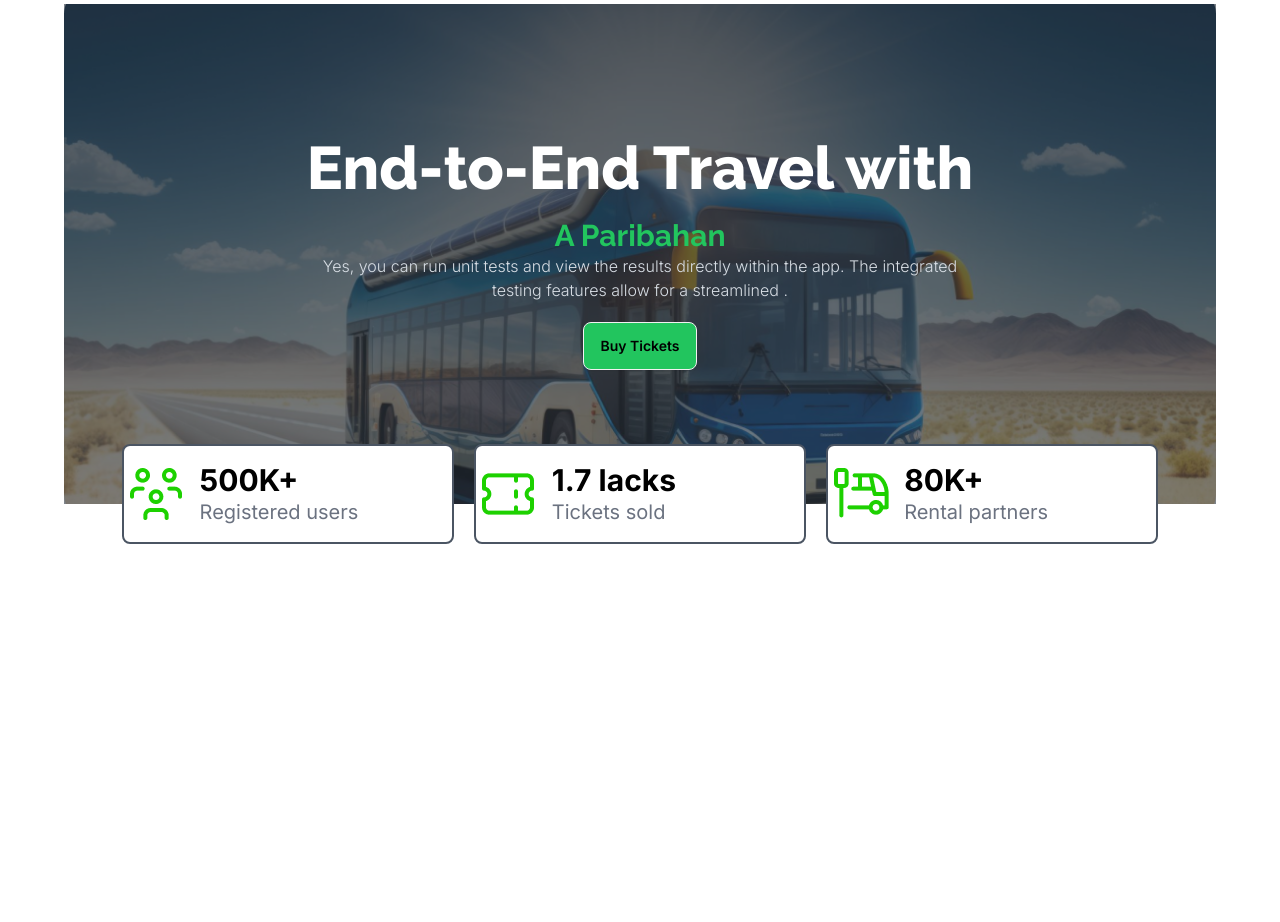
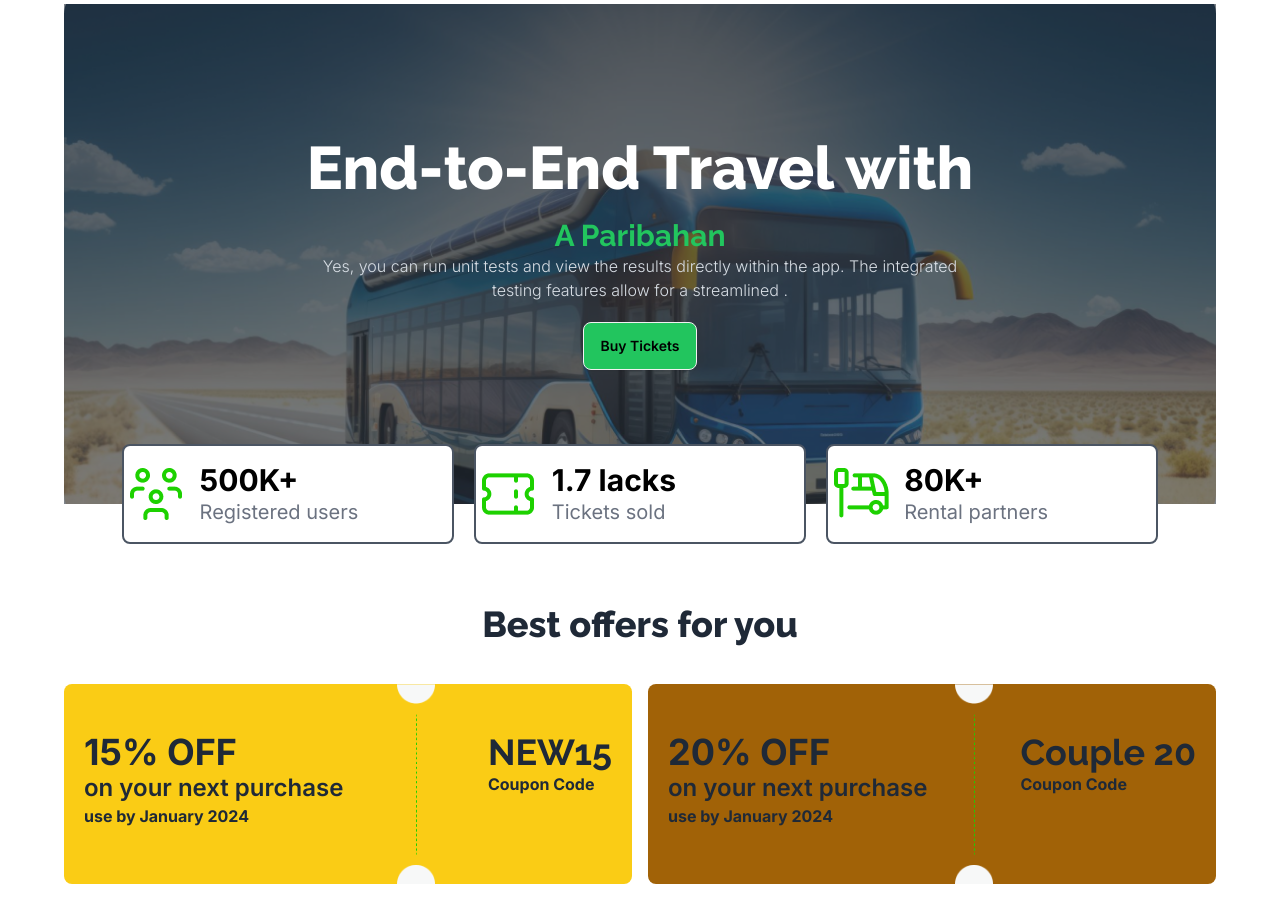
Before and after one commit to Animes101/assignment-5, a plain HTML site: page index.html in a window 1280 px wide. Shown: the part 72-994 px from the top of the page. Before the commit the page ends 800 px from the top, so only its background shows below. Drawn offline with nearby package versions, Linux system fonts and the light colour scheme.

Commit message:
complated offer area design

```diff
--- a/index.html
+++ b/index.html
@@ -108,9 +108,39 @@
         </section>
 
         <!--=======offers section======-->
-        <section>
-            <div class="container">
+        <section class="mt-[300px] md:mt-[100px]">
+            <div class="w-[90%] mx-auto">
+                <h1 class="text-center text-4xl raleway-font font-extrabold">Best offers for you</h1>
+                <!--offer cards-->
+                <div class="grid gap-4 grid-cols-1 lg:grid-cols-2 my-10">
+                    <!--offer card -1-->
+                    <div class="flex rounded-lg justify-between bg-yellow-400 h-[200px]">
+                        <div class="p-5 mt-7">
+                            <h1 class="text-4xl font-bold">15% OFF</h1>
+                            <h3 class="text-2xl font-semibold">on your next purchase</h3>
+                            <p class="text-1xl font-bold">use by January 2024</p>
+                        </div>
+                        <img src="images/info-devider.png" alt="info-devider">
+                        <div class="p-5 mt-7">
+                            <h1 class="text-4xl font-bold raleway-font">NEW15</h1>
+                            <p class="text-1xl font-bold">Coupon Code</p>
+                        </div>
+                    </div>
 
+                       <!--offer card -2-->
+                       <div class="flex rounded-lg justify-between bg-yellow-700 h-[200px]">
+                        <div class="p-5 mt-7">
+                            <h1 class="text-4xl font-bold">20% OFF</h1>
+                            <h3 class="text-2xl font-semibold">on your next purchase</h3>
+                            <p class="text-1xl font-bold">use by January 2024</p>
+                        </div>
+                        <img src="images/info-devider.png" alt="info-devider">
+                        <div class="p-5 mt-7">
+                            <h1 class="text-4xl font-bold raleway-font">Couple 20</h1>
+                            <p class="text-1xl font-bold">Coupon Code</p>
+                        </div>
+                    </div>
+                </div>
             </div>
         </section>
 
```
